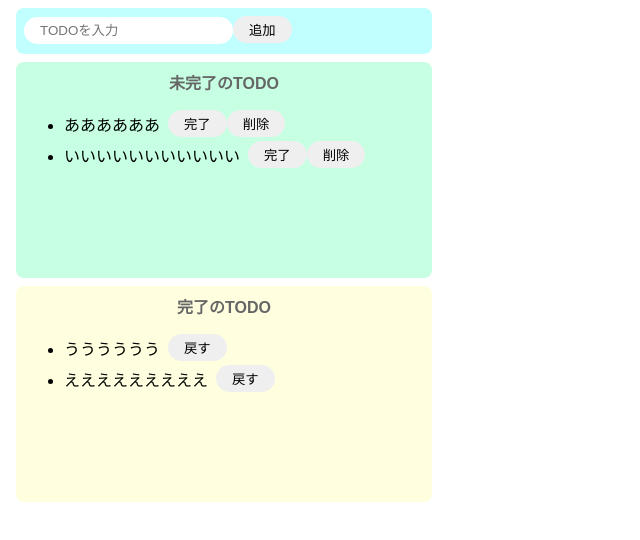
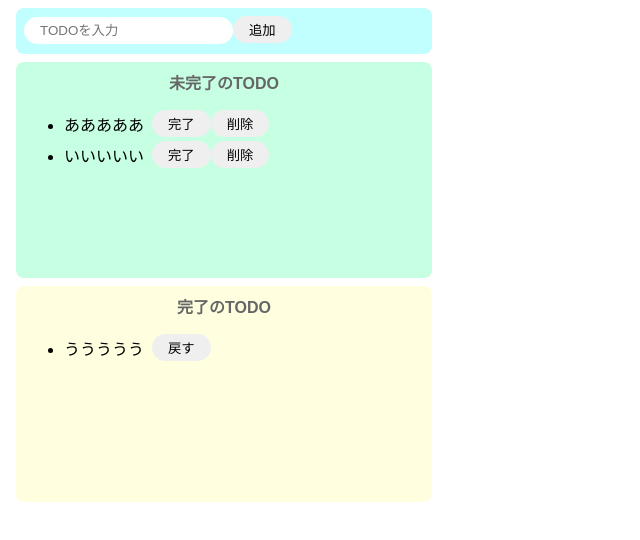
Before and after one commit to nmackee/react-todo, a React (Create React App) app: page / in a window 1280 px wide. Shown: the top 540 px of the page, without its empty margins (0-640 px from the left). Built offline with nearby package versions, Linux system fonts and the light colour scheme.

Commit message:
Reactでの実装を意識したモックに変更

```diff
--- a/src/App.jsx
+++ b/src/App.jsx
@@ -1,7 +1,12 @@
-import React from "react";
+import React, { useState } from "react";
 import "./styles.css";
 
 export const App = () => {
+  const [incompleteTodos, setIncompleteTodos] = useState([
+    "あああああ",
+    "いいいいい"
+  ]);
+  const [completeTodos, setCompleteTodos] = useState(["ううううう"]);
   return (
     <>
       <div className="input-area">
@@ -11,29 +16,28 @@ export const App = () => {
       <div className="incomplete-area">
         <p className="title">未完了のTODO</p>
         <ul>
-          <div className="list-row ">
-            <li>ああああああ</li>
-            <button>完了</button>
-            <button>削除</button>
-          </div>
-          <div className="list-row ">
-            <li>いいいいいいいいいいい</li>
-            <button>完了</button>
-            <button>削除</button>
-          </div>
+          {incompleteTodos.map((todo) => {
+            return (
+              <div key={todo} className="list-row ">
+                <li>{todo}</li>
+                <button>完了</button>
+                <button>削除</button>
+              </div>
+            );
+          })}
         </ul>
       </div>
       <div className="complete-area">
         <p className="title">完了のTODO</p>
         <ul>
-          <div className="list-row ">
-            <li>うううううう</li>
-            <button>戻す</button>
-          </div>
-          <div className="list-row ">
-            <li>えええええええええ</li>
-            <button>戻す</button>
-          </div>
+          {completeTodos.map((todo) => {
+            return (
+              <div key={todo} className="list-row ">
+                <li>{todo}</li>
+                <button>戻す</button>
+              </div>
+            );
+          })}
         </ul>
       </div>
     </>
```
